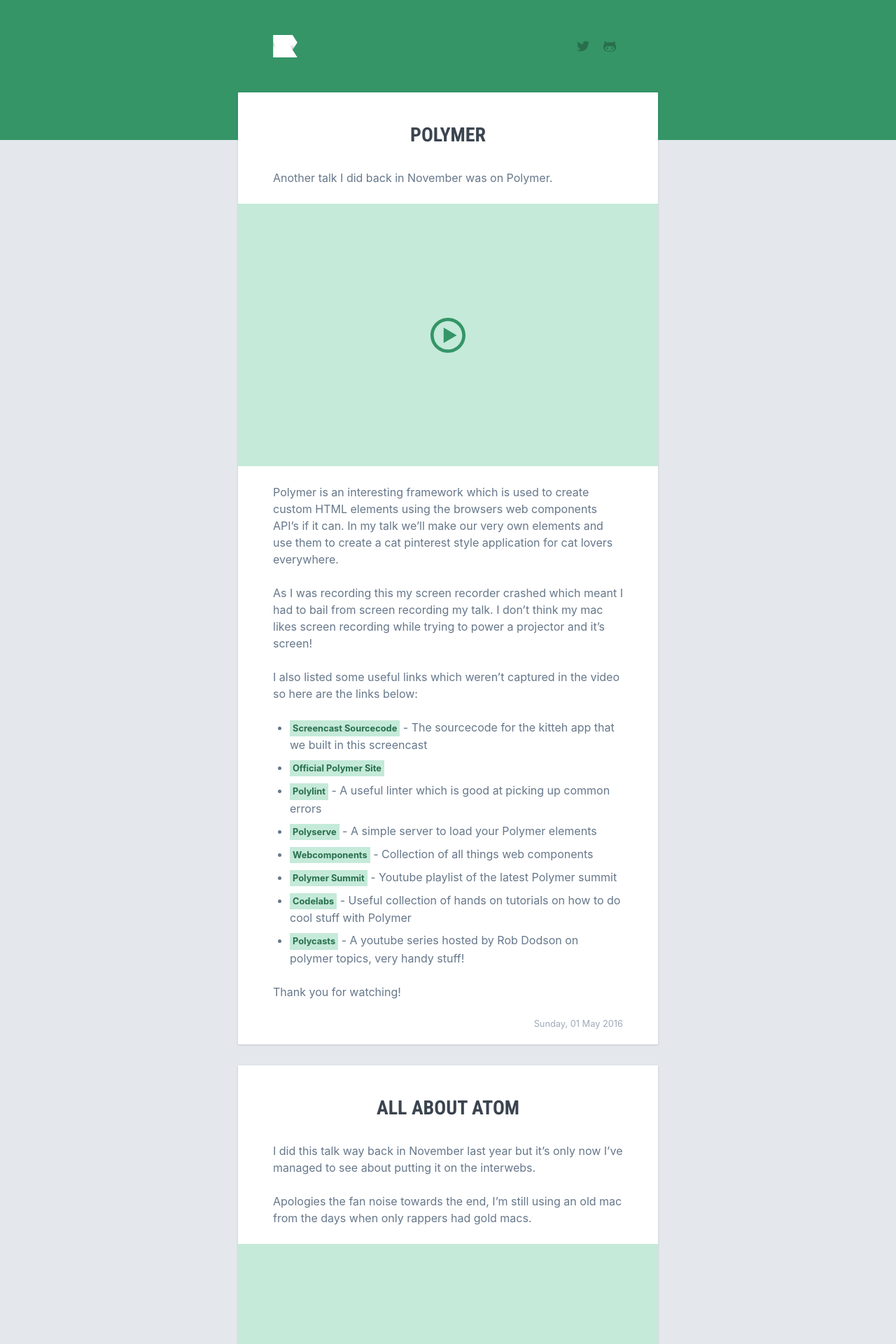
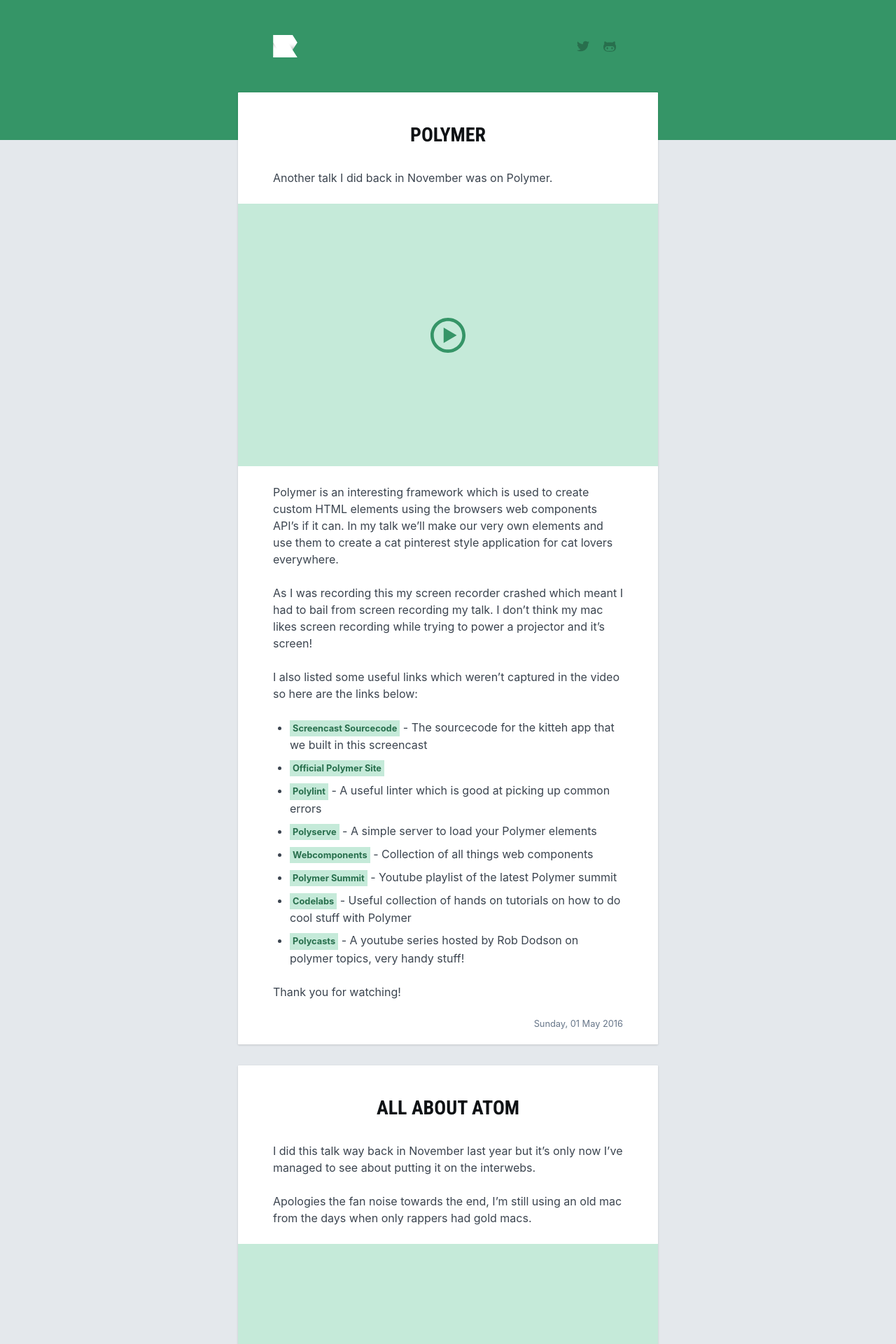
Before and after one commit to studioromeo/studioromeo.github.com, a Jekyll site: the page built from index.html, in a window 1280 px wide. Shown: the top 1920 px of the page at 70% size. Built offline with Jekyll 4.4.1, drawn with Linux system fonts in a browser that asks for light colours; emoji names are drawn with the system emoji font; the list of posts is cut into pages by our own code.

Commit message:
Accessibility: Increase body contast to AA rating

```diff
--- a/_sass/settings.scss
+++ b/_sass/settings.scss
@@ -7,7 +7,7 @@
 $colour-grey: #e4e8ec;
 $colour-cream: #f8f8f8;
 
-$colour-space-grey: #66778a;
+$colour-space-grey: #3b444f;
 $colour-space-grey-dark: darken($colour-space-grey, 20%);
 $colour-space-grey-light: lighten($colour-space-grey, 20%);
 
```
